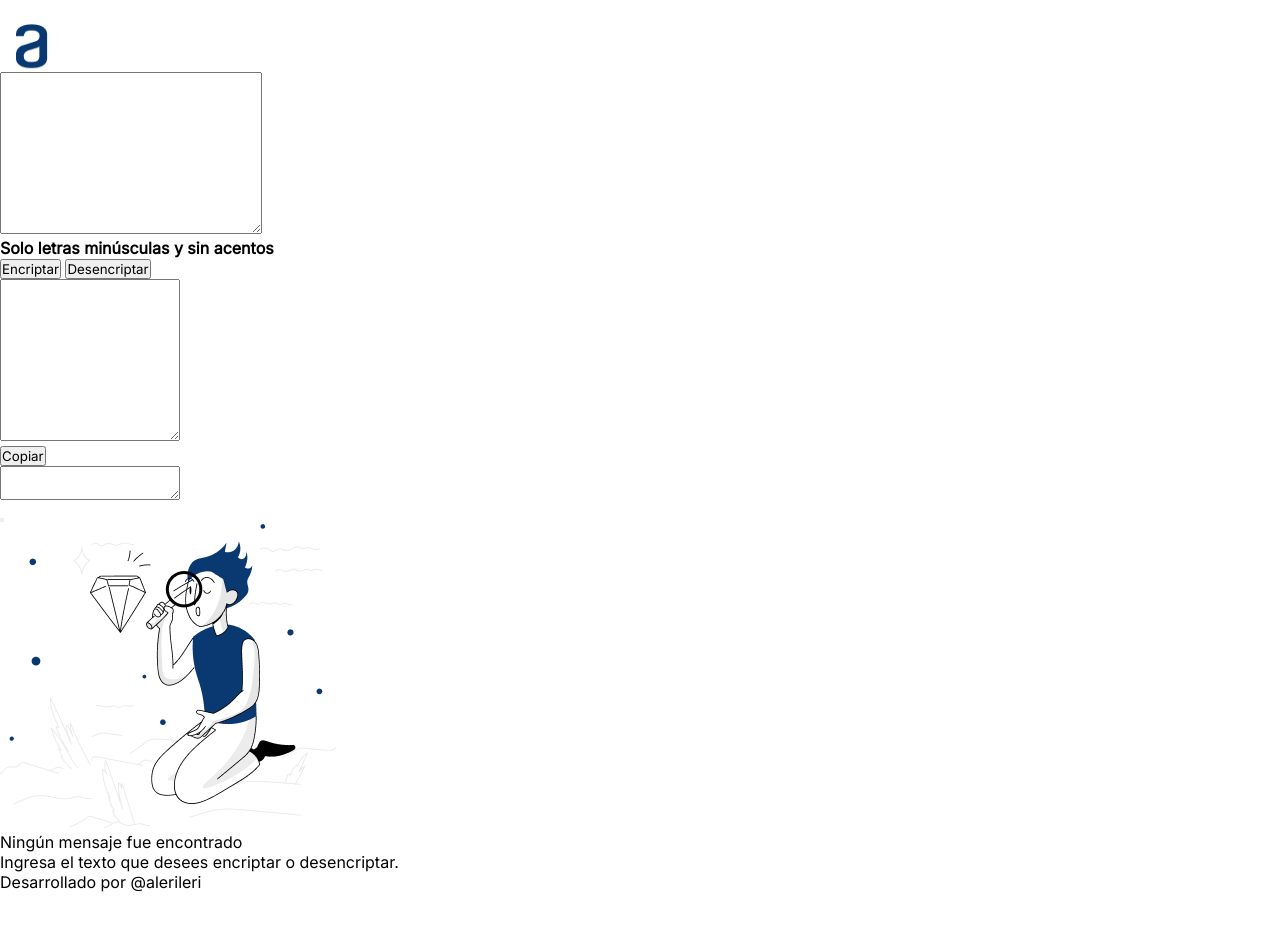
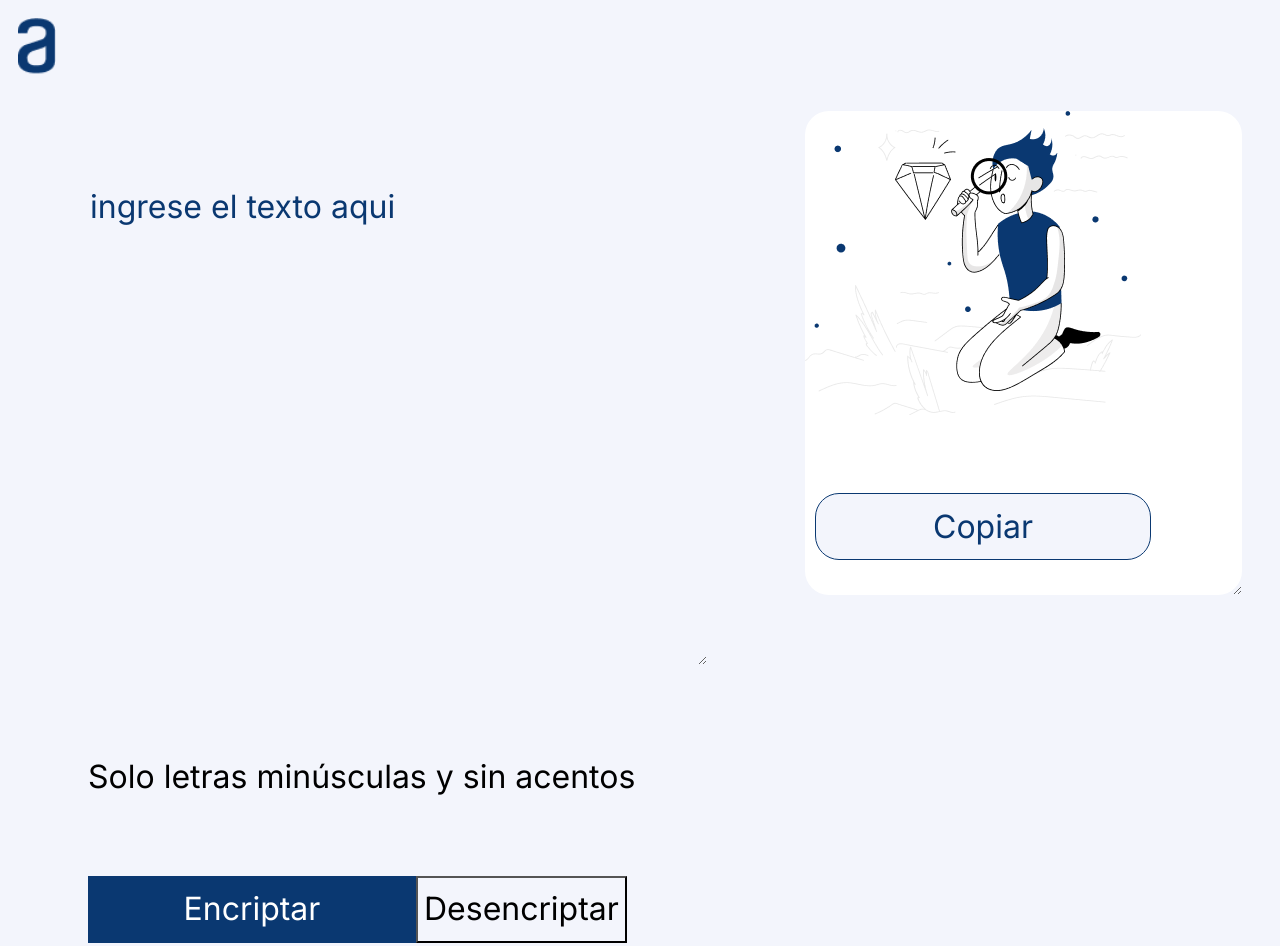
Before and after one commit to alerileri/Encriptador_Alura_Challenge, a website with bundled scripts: page src/index.html in a window 1280 px wide. Shown: the top 946 px of the page. Before the commit the page ends 892 px from the top, so only its background shows below. Built offline with nearby package versions, Linux system fonts and the light colour scheme.

Commit message:
Add css styles

```diff
--- a/src/index.html
+++ b/src/index.html
@@ -2,49 +2,45 @@
 <html>
     <head>
         <meta charset="utf-8">
-        <title>Encriptador</title>
+        <meta name="viewport" content="width=device-width, initial-scale=1">
         <link rel="stylesheet" href="style.css">
         <link rel="preconnect" href="https://fonts.googleapis.com">
         <link rel="preconnect" href="https://fonts.gstatic.com" crossorigin>
         <link href="https://fonts.googleapis.com/css2?family=Inter:wght@100;200;400&display=swap" rel="stylesheet">
+        <title>Encriptador</title>
     </head>
 
     <body>
         <header>
-            <img src="../img/alura_vector.png" alt="alura logo" class="logo">
-        </header>
+            <img src="../img/alura_vector.png" alt="alura logo" class="logo"></header>
         <main>
 
-            <section id="section-encriptar">
-                <textarea cols="30" rows="10" id="mensaje-secreto" class="text-area" placeholder="Ingrese el texto aquí">
-                </textarea>
+            <section>
+                <textarea class="text-area" cols="30" rows="10" placeholder="ingrese el texto aqui"></textarea>
                 <div>
-                    <h4 class="informacion">Solo letras minúsculas y sin acentos</h4>
+                    <h6 class="informacion">Solo letras minúsculas y sin acentos</h6>
                 </div>
                 <div class="botones">
-                    <button type="submit" id="encriptar" class="btn-encriptar">Encriptar</button>
-                    <button type="submit" id="desencriptar" class="btn-desencriptar">Desencriptar</button>
+                    <button class="btn-encriptar">Encriptar</button>
+                    <button class="btn-desencriptar">Desencriptar</button>
                 </div>
             </section>
-                <textarea class="mensaje" cols="20"  rows="10">
-                </textarea>
+
+            <section>
+                <textarea class="mensaje" cols="20"  rows="10"></textarea>
                 <div>
                     <button class="btn-copiar">Copiar</button>
                 </div>
-            <section>
-                <textarea>
-
-                </textarea>
-                <div>
-                    <button></button>
-                </div>
             </section>
 
-            <aside id="no-mensaje">
+
+            <!--
+               <aside id="no-mensaje">
                 <img src="../img/Muñeco.png" alt="Muñeco buscando">
                 <p id="sin-mensaje" class="sin_mensaje">Ningún mensaje fue encontrado</p>
                 <p id="ingresa-texto" class="ingresa_texto">Ingresa el texto que desees encriptar o desencriptar.</p>
             </aside>
+            -->
 
         </main>
         <footer>Desarrollado por @alerileri</footer>
--- a/src/style.css
+++ b/src/style.css
@@ -1,18 +1,76 @@
 *{
-    margin: 0;
-    padding: 0;
-    font-family: 'Inter', sans-serif;
-}
-
-header{
-    display: flex;
+    background: #F3F5FC;
+    font-family: 'Inter';
+    font-weight: 400;
+    font-size: 32px;
+    line-height: 150%;
 }
 
 .logo {
-    overflow: visible;
-    height: 48px;
-    width: 32px;
-    margin-left: 16px;
-    margin-top: 24px;
-    min-width: 0;
+    padding-top: 10px;
+    margin-left: 10px;
+    width: 3%;
 }
+
+main{
+    display: flex;
+    margin-bottom: 50px;
+    margin-left: 80px;
+}
+
+.text-area{
+    border: none;
+    color:#0A3871;
+    margin-top: 90px;
+    text-transform: lowercase;
+}
+
+::placeholder{
+    color: #0A3871;
+}
+    .text-area:focus{
+        outline: none;
+    }
+
+.mensaje{
+    background: white;
+    background-image: url("./img/Muñeco.png");
+    background-repeat: no-repeat;
+    border: none;
+    border-radius: 24px;
+    color:#0A3871;
+    margin-left: 98px;
+    margin-top: 20px;
+    padding-left: 20px;
+    position: fixed;
+}
+
+.mensaje:focus{
+    outline: none;
+}
+
+.botones{
+    display: flex;
+    margin-top: 18px;
+}
+
+.btn-encriptar{
+    background-color: #0A3871;
+    border: 1px solid #0A3871;
+    color: white;
+    cursor: pointer;
+    height: 67px;
+    width: 328px;
+}
+
+.btn-copiar{
+    color: #0A3871;
+    cursor: pointer;
+    border: 1px solid #0A3871;
+    border-radius: 24px;
+    height: 67px;
+    margin-left: 108px;
+    margin-top: 402px;
+    position: absolute;
+    width: 336px;
+}
```
